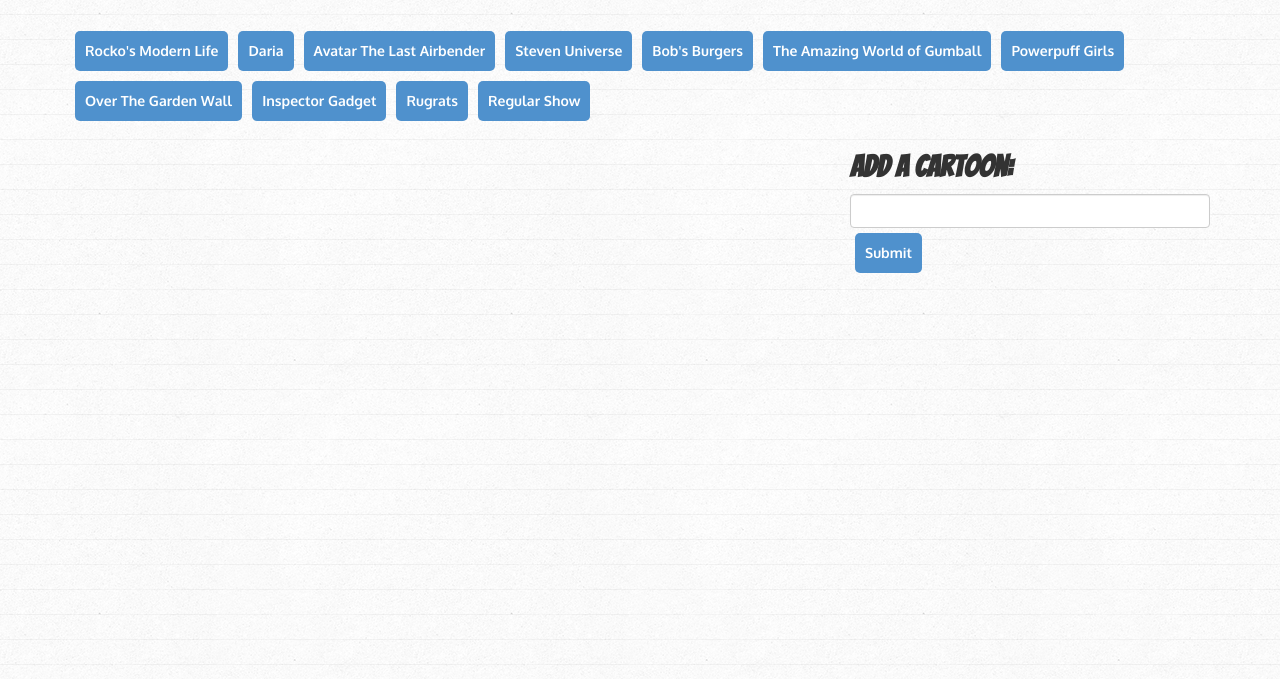
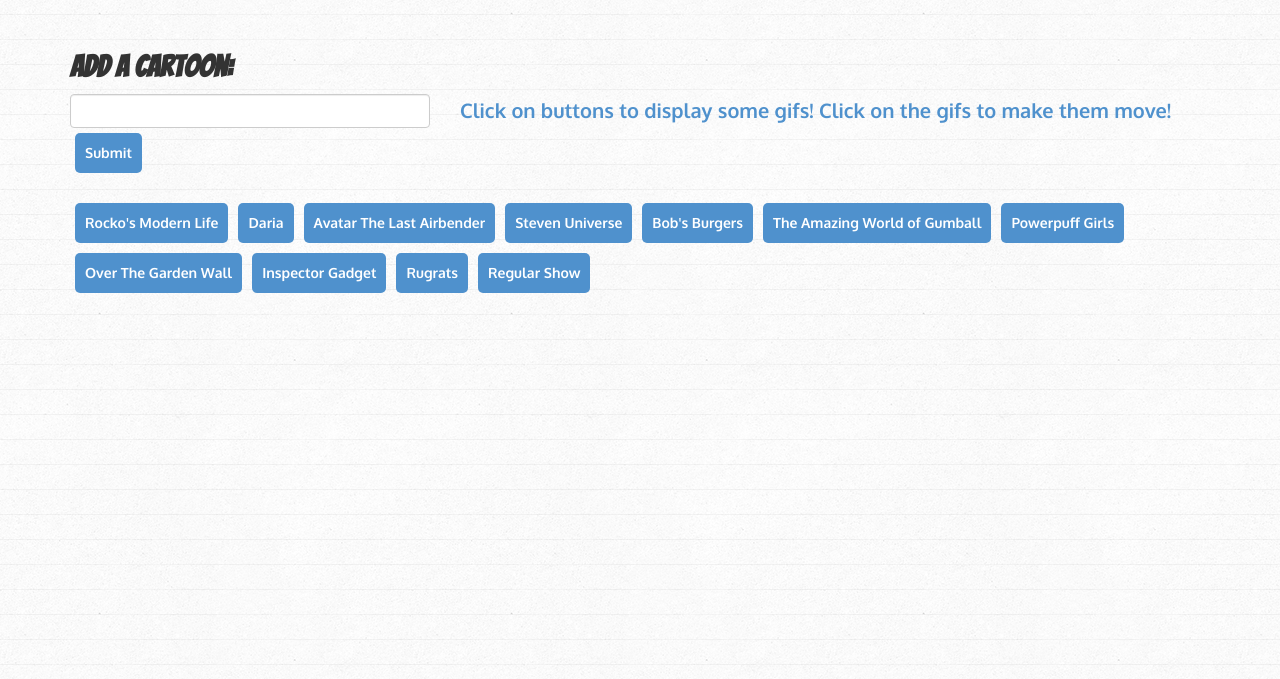
Before and after one commit to eggobiggie/giftastic, a plain HTML site: page index.html in a window 1280 px wide. Shown: the part 121-800 px from the top of the page. Drawn offline with nearby package versions, Linux system fonts and the light colour scheme.

Commit message:
rearrange html elements and add instructions on page

```diff
--- a/assets/css/style.css
+++ b/assets/css/style.css
@@ -23,10 +23,21 @@ body {
 
 form {
     margin-top: 20px;
-    margin-bottom: 40px;
+    margin-bottom: 20px;
 }
 
 .addText {
     font-family: 'Bangers', cursive;
     font-size: 30px;
 }
+
+.explanationText {
+    font-family: 'Oxygen', sans-serif;
+    margin-top: 70px;
+    font-size: 20px;
+    color: #4F91CD;
+}
+
+#buttons {
+    margin-bottom: 40px;
+}
--- a/assets/javascript/app.js
+++ b/assets/javascript/app.js
@@ -1,4 +1,3 @@
-
 //List of Starter TV shows
 var topics = ["Rocko's Modern Life", "Daria", "Avatar The Last Airbender", "Steven Universe", "Bob's Burgers", "The Amazing World of Gumball", "Powerpuff Girls",
  "Over The Garden Wall", "Inspector Gadget", "Rugrats", "Regular Show"];
--- a/index.html
+++ b/index.html
@@ -19,17 +19,20 @@
             </div>
         </div>
         <div class="row">
-            <div class="col-lg-12 col-md-12 col-sm-12">
-                <div id="buttons"></div>
-            </div>
-        </div>
-        <div class="row">
-            <div class="col-lg-4 col-lg-offset-8 col-md-4 col-md-offset-8">
+            <div class="col-lg-4 col-md-4">
                 <form>
                     <label for="cartoon-input" class="addText">Add a cartoon:</label>
                     <input type="text" class="form-control" id="cartoon-input">
                     <input type="submit" class="submitButton" id="cartoon-add"></input>
                 </form>
+            </div>
+            <div class="col-lg-8 col-md-8">
+                <p class="explanationText">Click on buttons to display some gifs! Click on the gifs to make them move!</p>
+            </div>
+        </div>
+        <div class="row">
+            <div class="col-lg-12 col-md-12 col-sm-12">
+                <div id="buttons"></div>
             </div>
         </div>
         <div class="row">
```
